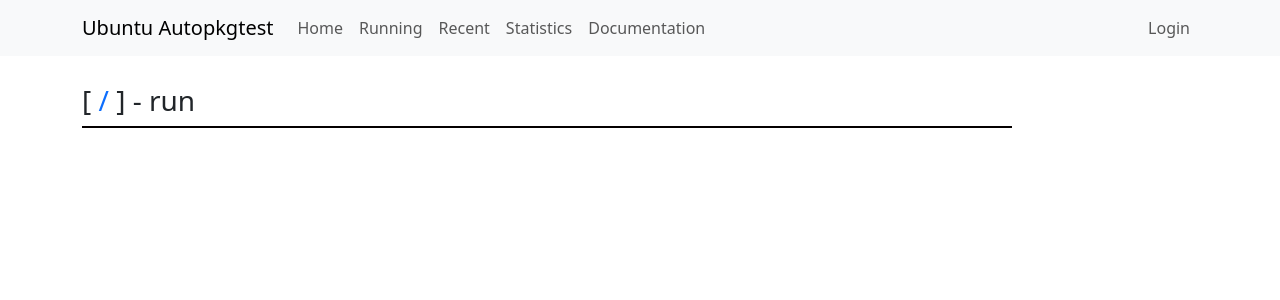
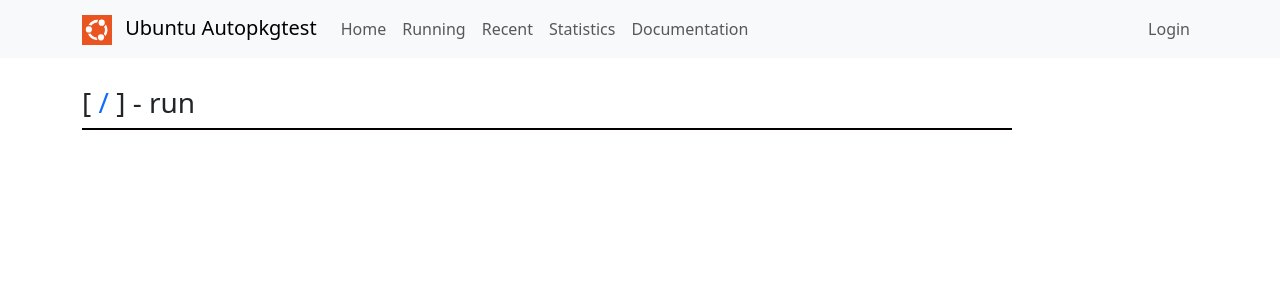
Before and after one commit to canonical/ubuntu-autopkgtest-operators, a Flask app: template charms/autopkgtest-website-operator/app/www/templates/browse-log.html in a window 1280 px wide. Shown: the top 300 px of the page. Run offline with Flask 3, Linux system fonts and the light colour scheme; the template is opened without the code that fills it, so the values that code supplies are empty; some libraries are stand-ins or nearby versions.

Commit message:
website: browse-layout: add ubuntu logo
Added the Ubuntu logo into the navbar as an embedded svg.

```diff
--- a/charms/autopkgtest-website-operator/app/www/templates/browse-layout.html
+++ b/charms/autopkgtest-website-operator/app/www/templates/browse-layout.html
@@ -16,7 +16,36 @@
       <!-- Fixed navbar -->
       <nav class="navbar navbar-expand-lg navbar-light bg-light">
         <div class="container">
-          <a class="navbar-brand" href="{{base_url}}">Ubuntu Autopkgtest</a>
+          <a class="navbar-brand" href="{{base_url}}">
+            <svg style="display: inline-block;
+                        width: 30px;
+                        height: 30px;
+                        margin-right: 0.5rem"
+                 xmlns="http://www.w3.org/2000/svg"
+                 version="1.1"
+                 viewBox="0 0 512 512">
+              <defs>
+              <style>
+                  .st0 { fill: #e95420; }
+                  .st1 { fill: #fff; }
+                  .st2 { fill: none; }
+              </style>
+              </defs>
+              <g>
+              <rect class="st0" width="512" height="512" />
+              <g>
+              <circle class="st1" cx="116.5" cy="245.8" r="52.7" />
+              <circle class="st1" cx="336.1" cy="130.2" r="52.7" />
+              <path class="st1" d="M235.4,381.5c-38-8.1-69.7-32.4-87.6-66.8-14.1,6.4-29.9,8.3-45.1,5.5,21.6,53,67.4,91.5,123.6,103.6,12.3,2.6,24.9,3.9,37.4,3.9-9.7-12.7-15.1-28.1-15.4-44.1-4.3-.5-8.7-1.2-12.9-2.1,0,0,0,0,0,0Z" />
+              <circle class="st1" cx="324.2" cy="381.8" r="52.7" />
+              <path class="st1" d="M397.6,362.4c16.4-20.7,27.9-45.1,33.5-71.1,9.7-45.3.6-92.8-24.9-131.3-6.1,14.3-16.4,26.4-29.7,34.7,14.2,26.8,18.6,57.8,12.2,87.5-3.1,14.6-8.6,28.3-16.4,40.9,12.4,10.2,21.2,23.9,25.2,39.3h0Z" />
+              <path class="st1" d="M112.4,170.2c1.3,0,2.7-.1,4-.1,5.3,0,10.6.6,15.9,1.7,8.6,1.8,16.7,5.1,24.1,9.7,23.7-34.1,62-54.6,103.6-55.4.2-4,.8-8,1.6-11.9,2.4-11.3,7.4-21.9,14.4-30.9-66.3-5.3-130.7,29-163.6,86.9h0Z" />
+              </g>
+              </g>
+              <rect class="st2" x="29.4" y="22.3" width="188" height="188" />
+            </svg>
+            Ubuntu Autopkgtest
+          </a>
           <button type="button"
                   class="navbar-toggler"
                   data-bs-toggle="collapse"
```
